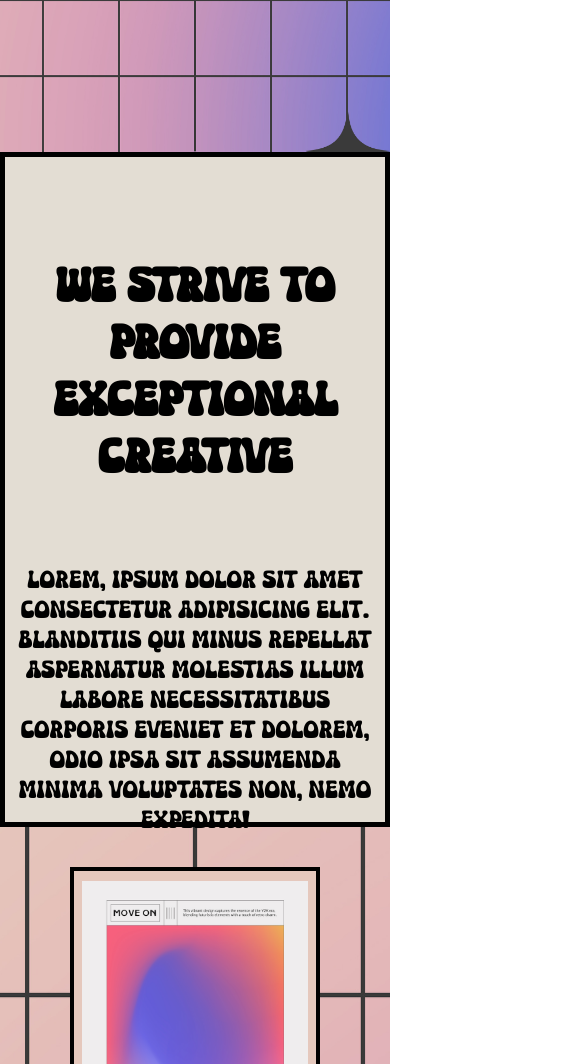
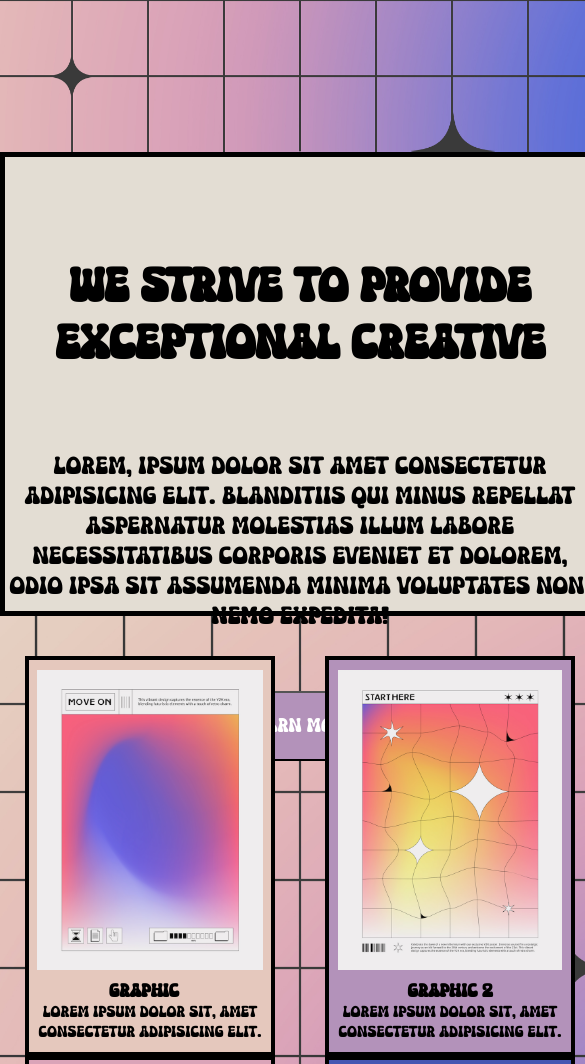
Before and after one commit to Jordan4184/Flexbox-Creative, a plain HTML site: page index.html in a window 390 px wide. Shown: the part 608-1672 px from the top of the page, 585 px wide, since content can reach past the window. Drawn offline with Linux system fonts and the light colour scheme.

Commit message:
Adjusted Responsiveness

```diff
--- a/styles.css
+++ b/styles.css
@@ -8,6 +8,8 @@ html{
     scroll-behavior: smooth;
     font-family: 'Bubbles', sans-serif;
 }
+
+body {min-width: 600px;}
 
 @font-face {
     font-family: 'Bubbles';
@@ -110,7 +112,7 @@ html{
                 /*Mission statement*
 /*Mission header*/
 .mission-statement {
-    height: 80vh;
+    height: 55vh;
     width: auto;
     text-align: center;
     background-color: rgb(227, 221, 211);
```
Also changed, not shown: 1 other file.
